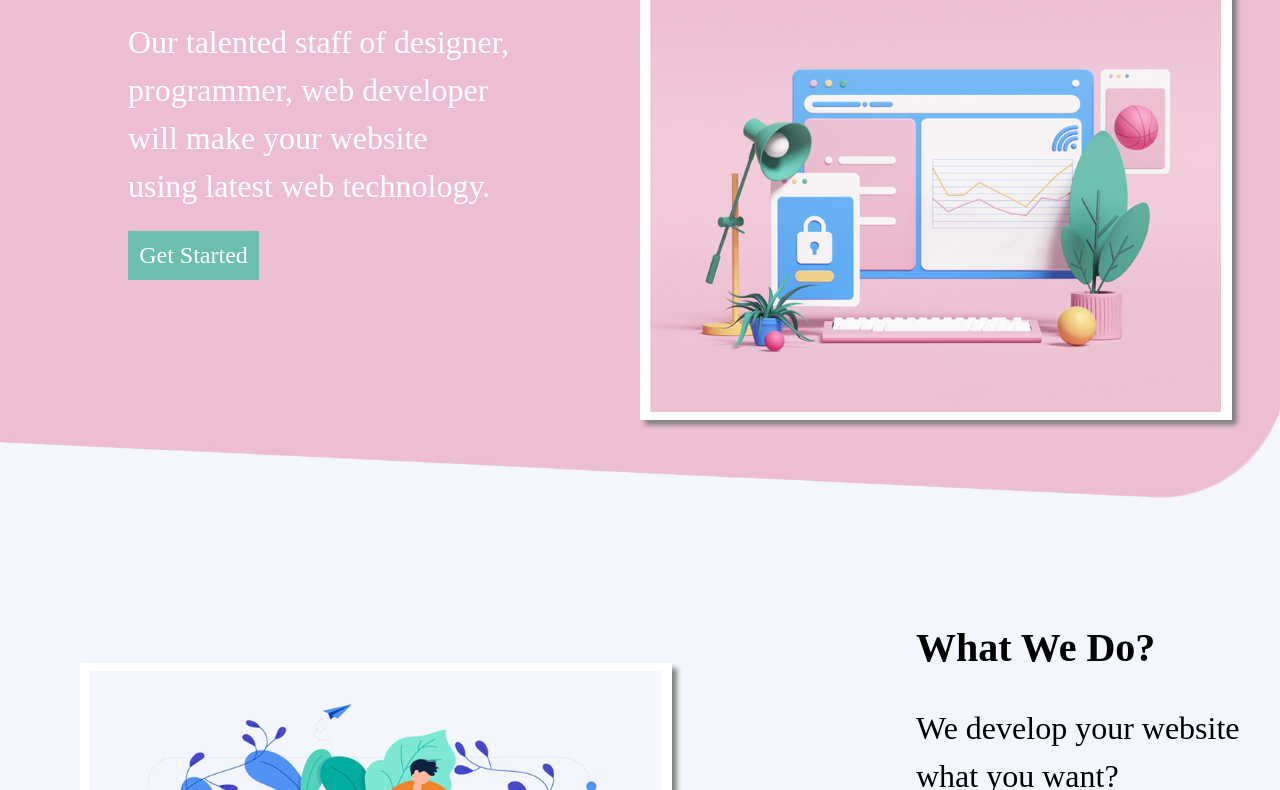
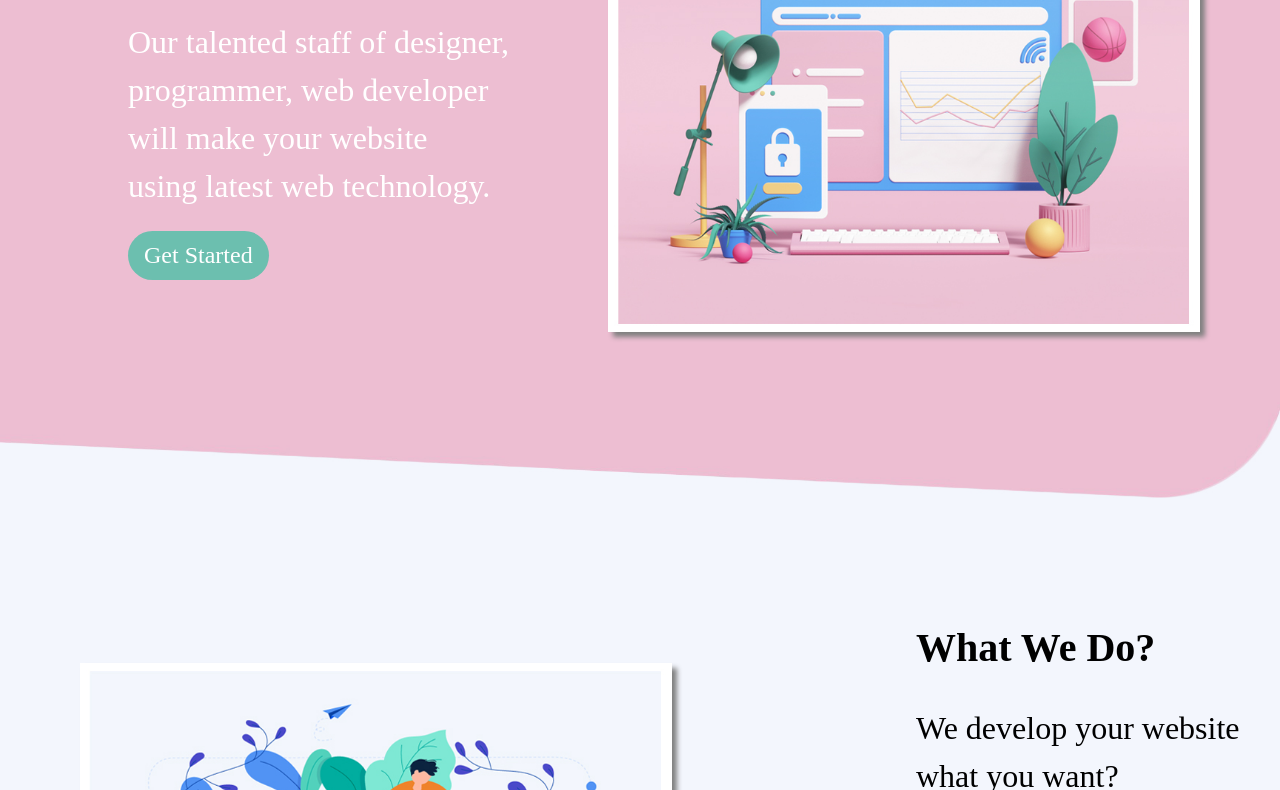
Before and after one commit to raihanahmad/dimimo, a plain HTML site: page index.html in a window 1280 px wide. Shown: the part 296-1086 px from the top of the page. Drawn offline with Linux system fonts and the light colour scheme.

Commit message:
changed font page picture position and all button redious

```diff
--- a/css/master.css
+++ b/css/master.css
@@ -51,13 +51,12 @@ p {
 /******************LANDING PAGE******************/
 .landing-page {
   padding-left: 3rem;
-  padding-right: 3rem;
   background-color: #EDBED2;
   margin-bottom: 5rem;
 }
 
 .heading-paragraph {
-  padding: 3rem 4rem 2rem 5rem;
+  padding: 3rem 0 2rem 5rem;
   display: inline-block;
 }
 
@@ -71,20 +70,22 @@ p {
 }
 
 .start-button {
-  padding: .7rem;
+  padding: .7rem 1rem;
   background-color: #6CBFAF;
   font-size: 1.5rem;
+  border-radius: 30px;
 }
 
 .font-page-image {
-  position: absolute;
-  left: 40rem;
-  bottom: 5rem;
+  display: inline-block;
 }
 
 .product-image {
   width: 37rem;
   box-shadow: 5px 5px 5px grey;
+  position: absolute;
+  right: 5rem;
+  top: 11.5rem;
 }
 
 /******************SECOND PAGE******************/
@@ -144,12 +145,13 @@ p {
 }
 
 .second-section-button {
-  padding: .7rem;
+  padding: .7rem 1rem;
   background-color: #6CBFAF;
   font-size: 1.5rem;
   position: relative;
   left: 57.3rem;
   bottom: 8.5rem;
+  border-radius: 30px;
 }
 
 .shape2 {
@@ -216,8 +218,9 @@ p {
 
 .design-section-button {
   font-size: 1.5rem;
-  padding: .7rem;
+  padding: .7rem 1rem;
   background-color: #6CBFAF;
+  border-radius: 30px;
 }
 
 /******************Fourth PAGE*****************/
```
Also changed, not shown: 1 other file.
